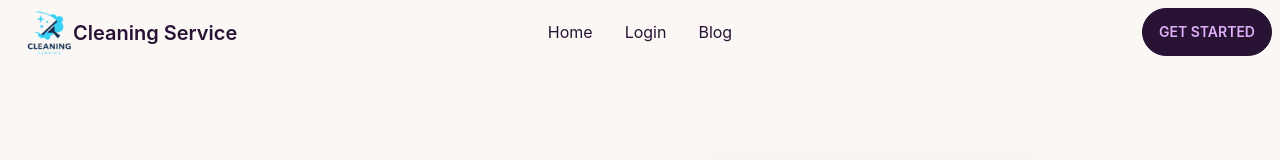
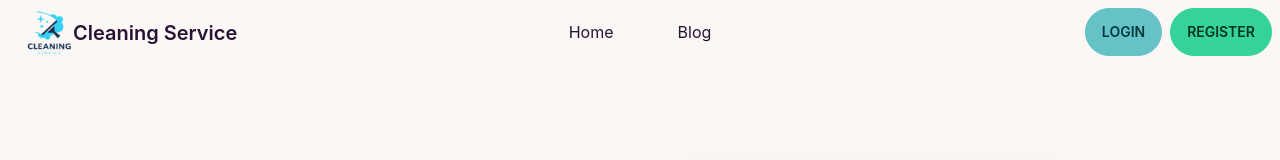
Before and after one commit to bony075/cleaning-service-client-side, a React (Create React App) app: page /login in a window 1280 px wide. Shown: the top 160 px of the page. Built offline with nearby package versions, Linux system fonts and the light colour scheme; no server answers.

Commit message:
dynamic login logout

```diff
--- a/src/Pages/Shared/Header/Header.js
+++ b/src/Pages/Shared/Header/Header.js
@@ -1,9 +1,18 @@
-import React, { useContext } from 'react';
-import { Link } from 'react-router-dom';
-import { AuthContext } from '../../../context/AuthProvider/AuthProvider';
+import React, { useContext } from "react";
+import { Link, NavLink } from "react-router-dom";
+import { AuthContext } from "../../../context/AuthProvider/AuthProvider";
 
 const Header = () => {
-  const { user } = useContext(AuthContext);
+  const { user ,logOut} = useContext(AuthContext);
+
+  const handelLogOut = () => {
+    logOut()
+      .then(() => {})
+      .catch((e) => console.error(e));
+  };
+
+
+
   const menuItem = (
     <>
       <li>
@@ -18,10 +27,13 @@ const Header = () => {
           <li>
             <Link to="/addService">Add Service</Link>
           </li>
+          {/* <li>
+            <button className="btn-ghost">LogOut</button>
+          </li> */}
         </>
       ) : (
         <li>
-          <Link to="/login">Login</Link>
+          {/* <Link to="/login">Login</Link> */}
         </li>
       )}
       <li>
@@ -35,21 +47,67 @@ const Header = () => {
       <div className="navbar-start">
         <div className="dropdown">
           <label tabIndex={0} className="btn btn-ghost lg:hidden">
-            <svg xmlns="http://www.w3.org/2000/svg" className="h-5 w-5" fill="none" viewBox="0 0 24 24" stroke="currentColor"><path strokeLinecap="round" strokeLinejoin="round" strokeWidth="2" d="M4 6h16M4 12h8m-8 6h16" /></svg>
+            <svg
+              xmlns="http://www.w3.org/2000/svg"
+              className="h-5 w-5"
+              fill="none"
+              viewBox="0 0 24 24"
+              stroke="currentColor"
+            >
+              <path
+                strokeLinecap="round"
+                strokeLinejoin="round"
+                strokeWidth="2"
+                d="M4 6h16M4 12h8m-8 6h16"
+              />
+            </svg>
           </label>
-          <ul tabIndex={0} className="menu menu-compact dropdown-content mt-3 p-2 shadow bg-base-100 rounded-box w-52">
+          <ul
+            tabIndex={0}
+            className="menu menu-compact dropdown-content mt-3 p-2 shadow bg-base-100 rounded-box w-52"
+          >
             {menuItem}
           </ul>
         </div>
-        <a className="btn btn-ghost normal-case text-xl"><img className='w-12' src='logo.png' alt=''/>Cleaning Service</a>
+        <a href="/" className="btn btn-ghost normal-case text-xl">
+          <img className="w-12" src="logo.png" alt="" />
+          Cleaning Service
+        </a>
       </div>
       <div className="navbar-center hidden lg:flex">
-        <ul className="menu menu-horizontal p-0">
-          {menuItem}
-        </ul>
+        <ul className="menu menu-horizontal p-0">{menuItem}</ul>
       </div>
       <div className="navbar-end">
-        <a className="btn">Get started</a>
+
+        {user?.uid ? (
+          <>
+            <div className="tooltip tooltip-left" data-tip={user?.displayName}>
+              <button className="">
+                <div className="avatar">
+                  <div className="w-16 rounded-full">
+                    {user?.photoURL ? (
+                      <img src={user?.photoURL} alt=''/>
+                    ) : (
+                      <p>noname</p>
+                    )}
+                  </div>
+                </div>
+              </button>
+            </div>
+            <button className="btn btn-primary ml-4" onClick={handelLogOut}>
+              Log Out
+            </button>
+          </>
+        ) : (
+          <>
+            <NavLink className="btn btn-primary" to="/login">
+              Login
+            </NavLink>
+            <NavLink className="btn btn-success ml-2" to="/signup">
+              Register
+            </NavLink>
+          </>
+        )}
       </div>
     </div>
   );
--- a/src/context/AuthProvider/AuthProvider.js
+++ b/src/context/AuthProvider/AuthProvider.js
@@ -22,10 +22,10 @@ const AuthProvider = ({ children }) => {
         return signInWithEmailAndPassword(auth, email, password);
     }
 
-    // const logOut = () => {
-    //     localStorage.removeItem('cleaning-token');
-    //     return signOut(auth);
-    // }
+    const logOut = () => {
+        localStorage.removeItem('cleaning-token');
+        return signOut(auth);
+    }
 
     useEffect(() => {
         const unsubscribe = onAuthStateChanged(auth, currentUser => {
@@ -44,7 +44,7 @@ const AuthProvider = ({ children }) => {
         loading,
         createUser,
         login,
-
+        logOut,
     }
 
     return (
```
